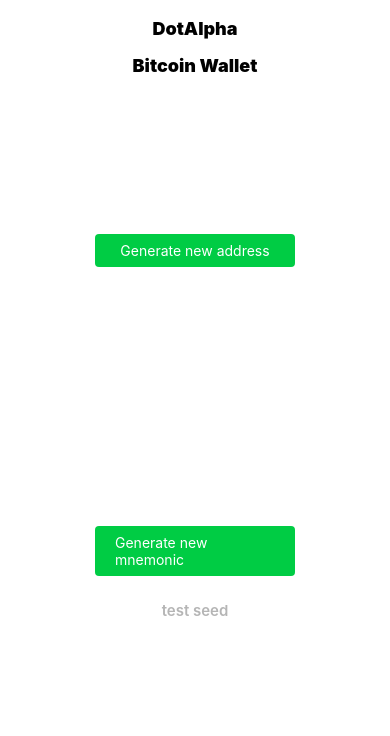
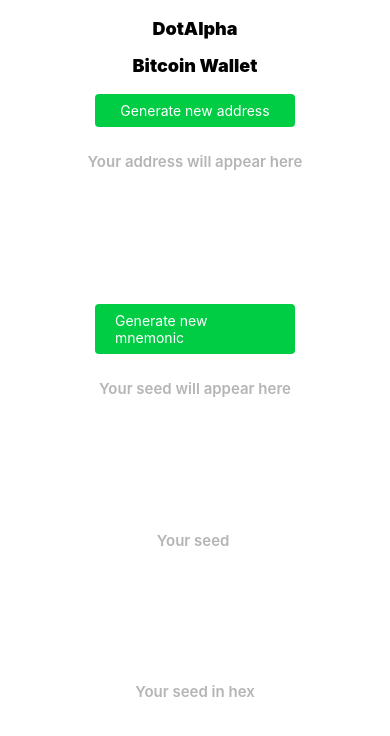
Before and after one commit to susmit/dotAlpha, a React Native app: screen / in a window 390 px wide. Shown: the top 736 px of the page. Built offline with nearby package versions, Linux system fonts and the light colour scheme.

Commit message:
converts mnemonic to seed and seedhex

```diff
--- a/App.js
+++ b/App.js
@@ -17,25 +17,21 @@ export default class DotAlpa extends Component {
     super(props)
 
     this.state = {
-      address: '',
-      mnemonic: 'test seed',
-      seed: '',
+      address: 'Your address will appear here',
+      mnemonic: 'Your seed will appear here',
+      seed: 'Your seed ',
+      seedHex: 'Your seed in hex',
     }
   }
 
-  generateMnemonics = async () => {
-  try {
-    var t = await bip39.generateMnemonic()
-    return t // default to 128
-  } catch(e) {
-    return false
-  }
-}
-
   generateMnemonic = async () => {
     //var mnemonic = bip39.validateMnemonic('basket actual')
-    let mnemonic = await this.generateMnemonics()
-    this.setState({mnemonic})
+    let mnemonic = await bip39.generateMnemonic() // default 128
+    let seed = bip39.mnemonicToSeed(mnemonic)
+    let seedHex = bip39.mnemonicToSeedHex(mnemonic)
+    this.setState({mnemonic:mnemonic})
+    this.setState({seed:seed})
+    this.setState({seedHex:seedHex})
 }
 
   generateNewAddress = () => {
@@ -47,7 +43,7 @@ export default class DotAlpa extends Component {
     return(
       <View style={styles.container}>
         <Text style={styles.title}>DotAlpha</Text>
-        <Text style={[styles.title, {marginBottom: 150}]}>Bitcoin Wallet</Text>
+        <Text style={[styles.title, {marginBottom: 10}]}>Bitcoin Wallet</Text>
         <TouchableOpacity onPress={this.generateNewAddress} style={styles.button}>
           <Text style={styles.buttonText}>Generate new address</Text>
         </TouchableOpacity>
@@ -56,6 +52,8 @@ export default class DotAlpa extends Component {
           <Text style={styles.buttonText}>Generate new mnemonic</Text>
         </TouchableOpacity>
         <Text style={styles.address}>{this.state.mnemonic}</Text>
+        <Text style={styles.address}>{this.state.seed}</Text>
+        <Text style={styles.address}>{this.state.seedHex}</Text>
       </View>
     )
   }
```
